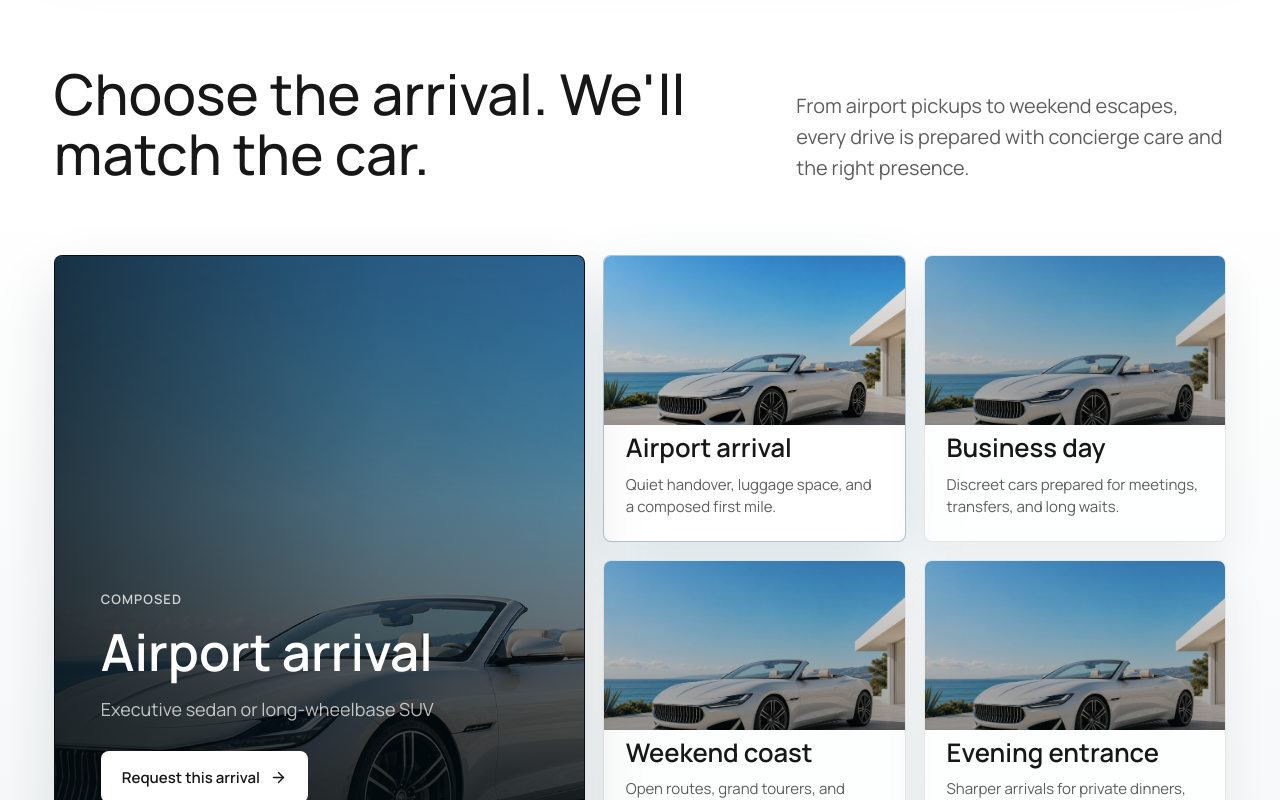
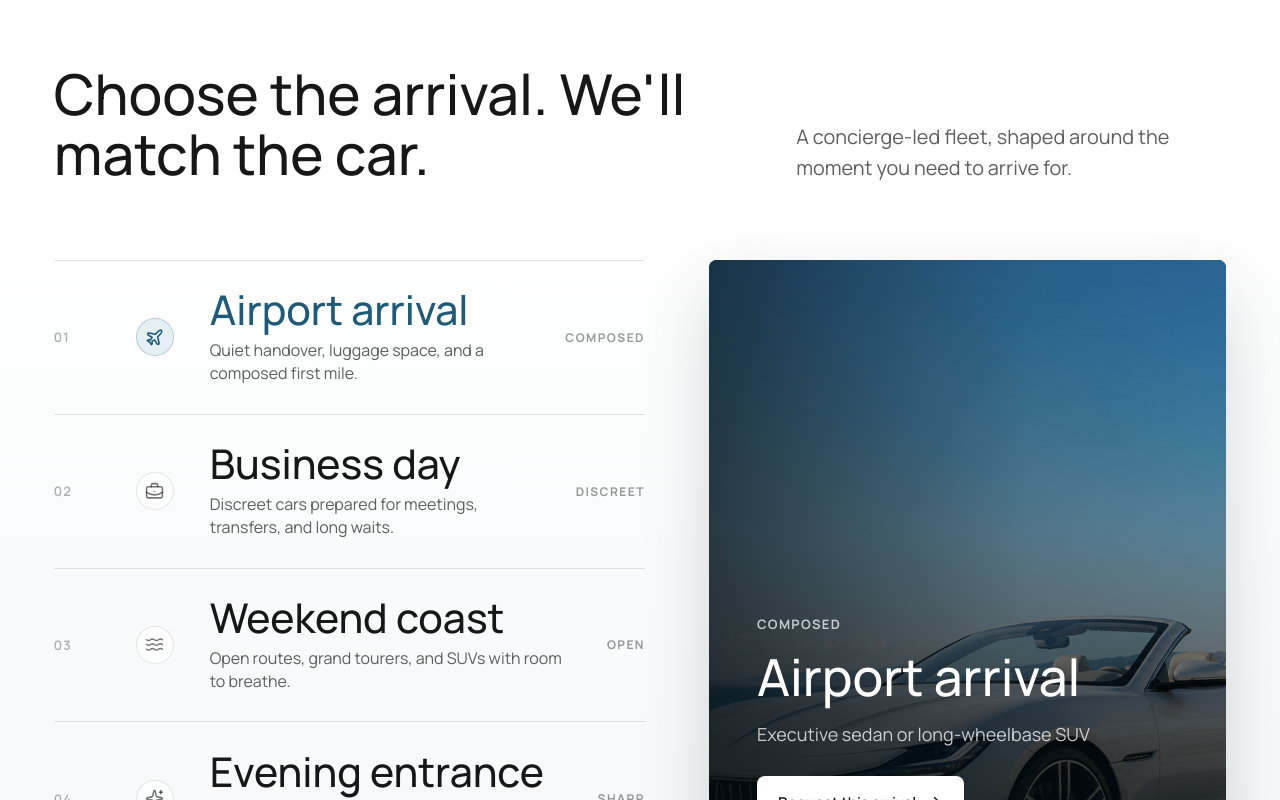
Before and after one commit to bamideleadesola-droid/aura-drive-luxury-rentals, a React (Vite) app: page / in a window 1280 px wide. Shown: the part 820-1620 px from the top of the page. Built offline with nearby package versions, Linux system fonts and the light colour scheme.

Commit message:
Redesign arrival section as editorial index

```diff
--- a/src/App.tsx
+++ b/src/App.tsx
@@ -9,7 +9,7 @@ const arrivalTypes = [
     match: "Executive sedan or long-wheelbase SUV",
     tone: "Composed",
     icon: Plane,
-    imageClass: "arrival-card__image--airport",
+    imageClass: "arrival-image--airport",
   },
   {
     title: "Business day",
@@ -17,7 +17,7 @@ const arrivalTypes = [
     match: "S-Class, 7 Series, or Range Rover",
     tone: "Discreet",
     icon: BriefcaseBusiness,
-    imageClass: "arrival-card__image--business",
+    imageClass: "arrival-image--business",
   },
   {
     title: "Weekend coast",
@@ -25,7 +25,7 @@ const arrivalTypes = [
     match: "Convertible, GT coupe, or premium SUV",
     tone: "Open",
     icon: Waves,
-    imageClass: "arrival-card__image--coast",
+    imageClass: "arrival-image--coast",
   },
   {
     title: "Evening entrance",
@@ -33,7 +33,7 @@ const arrivalTypes = [
     match: "Supercar, coupe, or chauffeur-ready sedan",
     tone: "Sharp",
     icon: Sparkles,
-    imageClass: "arrival-card__image--evening",
+    imageClass: "arrival-image--evening",
   },
 ];
 
@@ -196,7 +196,7 @@ function App() {
         aria-labelledby="arrival-heading"
         initial={shouldReduceMotion ? false : { opacity: 0, y: 28 }}
         whileInView={{ opacity: 1, y: 0 }}
-        viewport={{ once: true, amount: 0.24 }}
+        viewport={{ once: true, amount: 0.18 }}
         transition={{ duration: 0.72, ease }}
       >
         <div className="arrival__inner">
@@ -216,23 +216,54 @@ function App() {
               viewport={{ once: true, amount: 0.6 }}
               transition={{ duration: 0.64, delay: 0.08, ease }}
             >
-              From airport pickups to weekend escapes, every drive is prepared with concierge care and the right presence.
+              A concierge-led fleet, shaped around the moment you need to arrive for.
             </motion.p>
           </div>
 
-          <div className="arrival__grid">
-            <motion.div className="arrival__feature" layout>
+          <div className="arrival__index">
+            <div className="arrival__list" aria-label="Arrival options">
+              {arrivalTypes.map((arrival, index) => {
+                const ArrivalIcon = arrival.icon;
+                const isSelected = selectedArrival === index;
+
+                return (
+                  <motion.button
+                    className={`arrival-row ${isSelected ? "arrival-row--active" : ""}`}
+                    type="button"
+                    key={arrival.title}
+                    onClick={() => setSelectedArrival(index)}
+                    onMouseEnter={() => setSelectedArrival(index)}
+                    aria-pressed={isSelected}
+                    whileHover={shouldReduceMotion ? undefined : { x: 6 }}
+                    whileTap={shouldReduceMotion ? undefined : { scale: 0.99 }}
+                    transition={{ duration: 0.2, ease }}
+                  >
+                    <span className="arrival-row__number">{String(index + 1).padStart(2, "0")}</span>
+                    <span className="arrival-row__icon">
+                      <ArrivalIcon aria-hidden="true" size={19} />
+                    </span>
+                    <span className="arrival-row__copy">
+                      <span className="arrival-row__title">{arrival.title}</span>
+                      <span className="arrival-row__description">{arrival.description}</span>
+                    </span>
+                    <span className="arrival-row__tone">{arrival.tone}</span>
+                  </motion.button>
+                );
+              })}
+            </div>
+
+            <motion.div className="arrival__stage" layout>
               <img
                 src="/assets/bright-coastal-car.png"
                 alt="Luxury convertible on a coastal driveway"
-                className={`arrival__feature-image ${activeArrival.imageClass}`}
+                className={`arrival__stage-image ${activeArrival.imageClass}`}
               />
-              <div className="arrival__feature-wash" />
+              <div className="arrival__stage-wash" />
               <AnimatePresence mode="wait">
                 <motion.div
-                  className="arrival__feature-copy"
+                  className="arrival__stage-copy"
                   key={activeArrival.title}
-                  initial={shouldReduceMotion ? false : { opacity: 0, y: 12 }}
+                  initial={shouldReduceMotion ? false : { opacity: 0, y: 14 }}
                   animate={{ opacity: 1, y: 0 }}
                   exit={shouldReduceMotion ? { opacity: 0 } : { opacity: 0, y: -10 }}
                   transition={{ duration: 0.24, ease }}
@@ -242,7 +273,7 @@ function App() {
                   <p>{activeArrival.match}</p>
                   <a
                     href={`mailto:hello@auradrive.example?subject=${encodeURIComponent(`AURA DRIVE - ${activeArrival.title}`)}`}
-                    className="arrival__feature-link"
+                    className="arrival__stage-link"
                   >
                     Request this arrival
                     <ArrowRight aria-hidden="true" size={17} />
@@ -250,43 +281,6 @@ function App() {
                 </motion.div>
               </AnimatePresence>
             </motion.div>
-
-            <div className="arrival__cards" aria-label="Arrival options">
-              {arrivalTypes.map((arrival, index) => {
-                const ArrivalIcon = arrival.icon;
-                const isSelected = selectedArrival === index;
-
-                return (
-                  <motion.button
-                    className={`arrival-card ${isSelected ? "arrival-card--active" : ""}`}
-                    type="button"
-                    key={arrival.title}
-                    onClick={() => setSelectedArrival(index)}
-                    aria-pressed={isSelected}
-                    whileHover={shouldReduceMotion ? undefined : { y: -4 }}
-                    whileTap={shouldReduceMotion ? undefined : { scale: 0.985 }}
-                    transition={{ duration: 0.2, ease }}
-                  >
-                    <span className="arrival-card__media">
-                      <img
-                        src="/assets/bright-coastal-car.png"
-                        alt=""
-                        aria-hidden="true"
-                        className={`arrival-card__image ${arrival.imageClass}`}
-                      />
-                    </span>
-                    <span className="arrival-card__body">
-                      <span className="arrival-card__meta">
-                        <ArrivalIcon aria-hidden="true" size={18} />
-                        {arrival.tone}
-                      </span>
-                      <span className="arrival-card__title">{arrival.title}</span>
-                      <span className="arrival-card__description">{arrival.description}</span>
-                    </span>
-                  </motion.button>
-                );
-              })}
-            </div>
           </div>
         </div>
       </motion.section>
--- a/src/styles.css
+++ b/src/styles.css
@@ -308,84 +308,158 @@ button {
   font-weight: 400;
 }
 
-.arrival__grid {
-  margin-top: clamp(36px, 5.6vw, 74px);
+.arrival__index {
+  margin-top: clamp(44px, 6vw, 86px);
   display: grid;
-  grid-template-columns: minmax(360px, 0.92fr) minmax(0, 1.08fr);
-  gap: 18px;
+  grid-template-columns: minmax(0, 0.96fr) minmax(440px, 0.84fr);
+  gap: clamp(28px, 5vw, 76px);
+  align-items: stretch;
 }
 
-.arrival__feature {
-  position: relative;
-  min-height: 560px;
+.arrival__list {
+  display: grid;
+  border-top: 1px solid rgba(23, 23, 23, 0.12);
+}
+
+.arrival-row {
+  min-height: 132px;
+  padding: 0;
+  display: grid;
+  grid-template-columns: 54px 46px minmax(0, 1fr) auto;
+  gap: clamp(14px, 2.4vw, 28px);
+  align-items: center;
+  text-align: left;
+  border: 0;
+  border-bottom: 1px solid rgba(23, 23, 23, 0.12);
+  color: var(--ink);
+  background: transparent;
+  cursor: pointer;
+}
+
+.arrival-row__number {
+  color: rgba(23, 23, 23, 0.34);
+  font-size: 13px;
+  font-weight: 600;
+  letter-spacing: 0.08em;
+}
+
+.arrival-row__icon {
+  width: 38px;
+  height: 38px;
+  display: inline-flex;
+  align-items: center;
+  justify-content: center;
+  border: 1px solid rgba(23, 23, 23, 0.11);
+  border-radius: 999px;
+  color: rgba(23, 23, 23, 0.58);
+  background: rgba(255, 255, 255, 0.74);
+}
+
+.arrival-row__copy {
+  min-width: 0;
+  display: grid;
+  gap: 8px;
+}
+
+.arrival-row__title {
+  display: block;
+  font-size: clamp(28px, 3.2vw, 46px);
+  line-height: 1.02;
+  font-weight: 500;
+  letter-spacing: 0;
+}
+
+.arrival-row__description {
+  display: block;
+  max-width: 520px;
+  color: var(--muted);
+  font-size: 16px;
+  line-height: 1.45;
+}
+
+.arrival-row__tone {
+  color: rgba(23, 23, 23, 0.44);
+  font-size: 12px;
+  font-weight: 700;
+  letter-spacing: 0.12em;
+  text-transform: uppercase;
+}
+
+.arrival-row--active .arrival-row__title {
+  color: var(--blue);
+}
+
+.arrival-row--active .arrival-row__icon {
+  border-color: rgba(31, 90, 120, 0.24);
+  color: var(--blue);
+  background: rgba(220, 235, 241, 0.72);
+}
+
+.arrival__stage {
+  position: sticky;
+  top: 28px;
+  min-height: 616px;
   overflow: hidden;
-  border: 1px solid rgba(23, 23, 23, 0.08);
   border-radius: 8px;
   background: #071116;
-  box-shadow: 0 28px 64px rgba(16, 27, 34, 0.12);
+  box-shadow: 0 30px 70px rgba(13, 25, 33, 0.16);
 }
 
-.arrival__feature-image,
-.arrival-card__image {
+.arrival__stage-image {
+  position: absolute;
+  inset: 0;
   width: 100%;
   height: 100%;
   object-fit: cover;
+  transform: scale(1.12);
+  filter: saturate(0.84) contrast(1.08) brightness(0.82);
   pointer-events: none;
 }
 
-.arrival__feature-image {
-  position: absolute;
-  inset: 0;
-  transform: scale(1.1);
-  filter: saturate(0.82) contrast(1.06) brightness(0.86);
-}
-
-.arrival__feature-wash {
+.arrival__stage-wash {
   position: absolute;
   inset: 0;
   background:
-    linear-gradient(180deg, rgba(3, 12, 17, 0.06) 0%, rgba(3, 12, 17, 0.22) 42%, rgba(3, 12, 17, 0.82) 100%),
-    linear-gradient(90deg, rgba(3, 12, 17, 0.68) 0%, rgba(3, 12, 17, 0.2) 62%, rgba(3, 12, 17, 0.04) 100%);
+    linear-gradient(180deg, rgba(3, 12, 17, 0.02) 0%, rgba(3, 12, 17, 0.2) 44%, rgba(3, 12, 17, 0.88) 100%),
+    linear-gradient(90deg, rgba(3, 12, 17, 0.66) 0%, rgba(3, 12, 17, 0.16) 62%, rgba(3, 12, 17, 0.04) 100%);
 }
 
-.arrival__feature-copy {
+.arrival__stage-copy {
   position: absolute;
-  left: clamp(22px, 3.8vw, 46px);
-  right: clamp(22px, 3vw, 42px);
-  bottom: clamp(22px, 3.4vw, 42px);
+  left: clamp(24px, 4vw, 48px);
+  right: clamp(24px, 4vw, 48px);
+  bottom: clamp(24px, 4vw, 48px);
   z-index: 1;
   color: #ffffff;
 }
 
-.arrival__feature-copy span,
-.arrival-card__meta {
+.arrival__stage-copy span {
   display: inline-flex;
-  align-items: center;
-  gap: 9px;
-  color: rgba(255, 255, 255, 0.78);
+  color: rgba(255, 255, 255, 0.72);
   font-size: 13px;
-  font-weight: 600;
-  letter-spacing: 0.08em;
+  font-weight: 700;
+  letter-spacing: 0.1em;
   text-transform: uppercase;
 }
 
-.arrival__feature-copy h3 {
+.arrival__stage-copy h3 {
+  max-width: 420px;
   margin: 16px 0 0;
-  font-size: clamp(34px, 4vw, 54px);
-  line-height: 1.04;
-  font-weight: 600;
+  font-size: clamp(38px, 4vw, 60px);
+  line-height: 1.03;
+  font-weight: 500;
   letter-spacing: 0;
 }
 
-.arrival__feature-copy p {
-  max-width: 400px;
+.arrival__stage-copy p {
+  max-width: 390px;
   margin: 18px 0 0;
-  color: rgba(255, 255, 255, 0.72);
+  color: rgba(255, 255, 255, 0.76);
   font-size: 18px;
   line-height: 1.5;
 }
 
-.arrival__feature-link {
+.arrival__stage-link {
   width: fit-content;
   min-height: 52px;
   margin-top: 28px;
@@ -402,106 +476,20 @@ button {
   font-weight: 600;
 }
 
-.arrival__cards {
-  display: grid;
-  grid-template-columns: repeat(2, minmax(0, 1fr));
-  gap: 18px;
-}
-
-.arrival-card {
-  min-height: 271px;
-  padding: 0;
-  display: grid;
-  grid-template-rows: 126px 1fr;
-  overflow: hidden;
-  text-align: left;
-  border: 1px solid rgba(23, 23, 23, 0.1);
-  border-radius: 8px;
-  color: var(--ink);
-  background: rgba(255, 255, 255, 0.76);
-  box-shadow: 0 18px 44px rgba(28, 42, 49, 0.07);
-  cursor: pointer;
-}
-
-.arrival-card--active {
-  border-color: rgba(31, 90, 120, 0.35);
-  background: #ffffff;
-  box-shadow: 0 28px 66px rgba(31, 90, 120, 0.14);
-}
-
-.arrival-card__media {
-  position: relative;
-  overflow: hidden;
-  background: var(--blue-soft);
-}
-
-.arrival-card__media::after {
-  content: "";
-  position: absolute;
-  inset: 0;
-  background: linear-gradient(180deg, rgba(255, 255, 255, 0.02), rgba(8, 17, 22, 0.34));
-}
-
-.arrival-card__image {
-  display: block;
-  filter: saturate(0.86) contrast(1.04) brightness(0.9);
-  transform: scale(1.16);
-  transition:
-    transform 420ms ease,
-    filter 420ms ease;
-}
-
-.arrival-card:hover .arrival-card__image,
-.arrival-card--active .arrival-card__image {
-  transform: scale(1.1);
-  filter: saturate(0.94) contrast(1.08) brightness(0.96);
-}
-
-.arrival-card__image--airport {
+.arrival-image--airport {
   object-position: 45% 78%;
 }
 
-.arrival-card__image--business {
+.arrival-image--business {
   object-position: 74% 66%;
 }
 
-.arrival-card__image--coast {
+.arrival-image--coast {
   object-position: 20% 72%;
 }
 
-.arrival-card__image--evening {
+.arrival-image--evening {
   object-position: 58% 90%;
-}
-
-.arrival-card__body {
-  min-width: 0;
-  padding: 22px;
-  display: grid;
-  align-content: start;
-  gap: 12px;
-}
-
-.arrival-card__meta {
-  color: rgba(23, 23, 23, 0.54);
-  font-size: 12px;
-}
-
-.arrival-card__title {
-  display: block;
-  color: var(--ink);
-  font-size: clamp(20px, 2vw, 26px);
-  line-height: 1.08;
-  font-weight: 600;
-  letter-spacing: 0;
-}
-
-.arrival-card__description {
-  display: block;
-  max-width: 300px;
-  color: var(--muted);
-  font-size: 15px;
-  line-height: 1.5;
-  font-weight: 400;
 }
 
 @media (max-width: 900px) {
@@ -574,20 +562,23 @@ button {
   }
 
   .arrival__intro,
-  .arrival__grid {
+  .arrival__index {
     grid-template-columns: 1fr;
   }
 
-  .arrival__feature {
-    min-height: 420px;
+  .arrival__stage {
+    position: relative;
+    top: auto;
+    min-height: 430px;
+    order: -1;
   }
 
-  .arrival__cards {
-    grid-template-columns: repeat(2, minmax(0, 1fr));
+  .arrival-row {
+    grid-template-columns: 48px 42px minmax(0, 1fr);
   }
 
-  .arrival-card {
-    min-height: 260px;
+  .arrival-row__tone {
+    display: none;
   }
 }
 
@@ -671,43 +662,44 @@ button {
     font-size: 16px;
   }
 
-  .arrival__grid {
-    gap: 14px;
+  .arrival__index {
+    margin-top: 34px;
+    gap: 26px;
   }
 
-  .arrival__feature {
-    min-height: 340px;
+  .arrival__stage {
+    min-height: 328px;
   }
 
-  .arrival__feature-copy h3 {
+  .arrival__stage-copy h3 {
     font-size: 32px;
   }
 
-  .arrival__feature-copy p {
+  .arrival__stage-copy p {
     font-size: 15px;
   }
 
-  .arrival__feature-link {
+  .arrival__stage-link {
     min-height: 48px;
     font-size: 14px;
   }
 
-  .arrival__cards {
-    grid-template-columns: 1fr;
+  .arrival-row {
+    min-height: 112px;
+    grid-template-columns: 36px minmax(0, 1fr);
     gap: 14px;
   }
 
-  .arrival-card {
-    min-height: 0;
-    grid-template-rows: 110px 1fr;
+  .arrival-row__icon {
+    display: none;
   }
 
-  .arrival-card__body {
-    padding: 18px;
+  .arrival-row__title {
+    font-size: 26px;
   }
 
-  .arrival-card__title {
-    font-size: 22px;
+  .arrival-row__description {
+    font-size: 14px;
   }
 }
 
```
